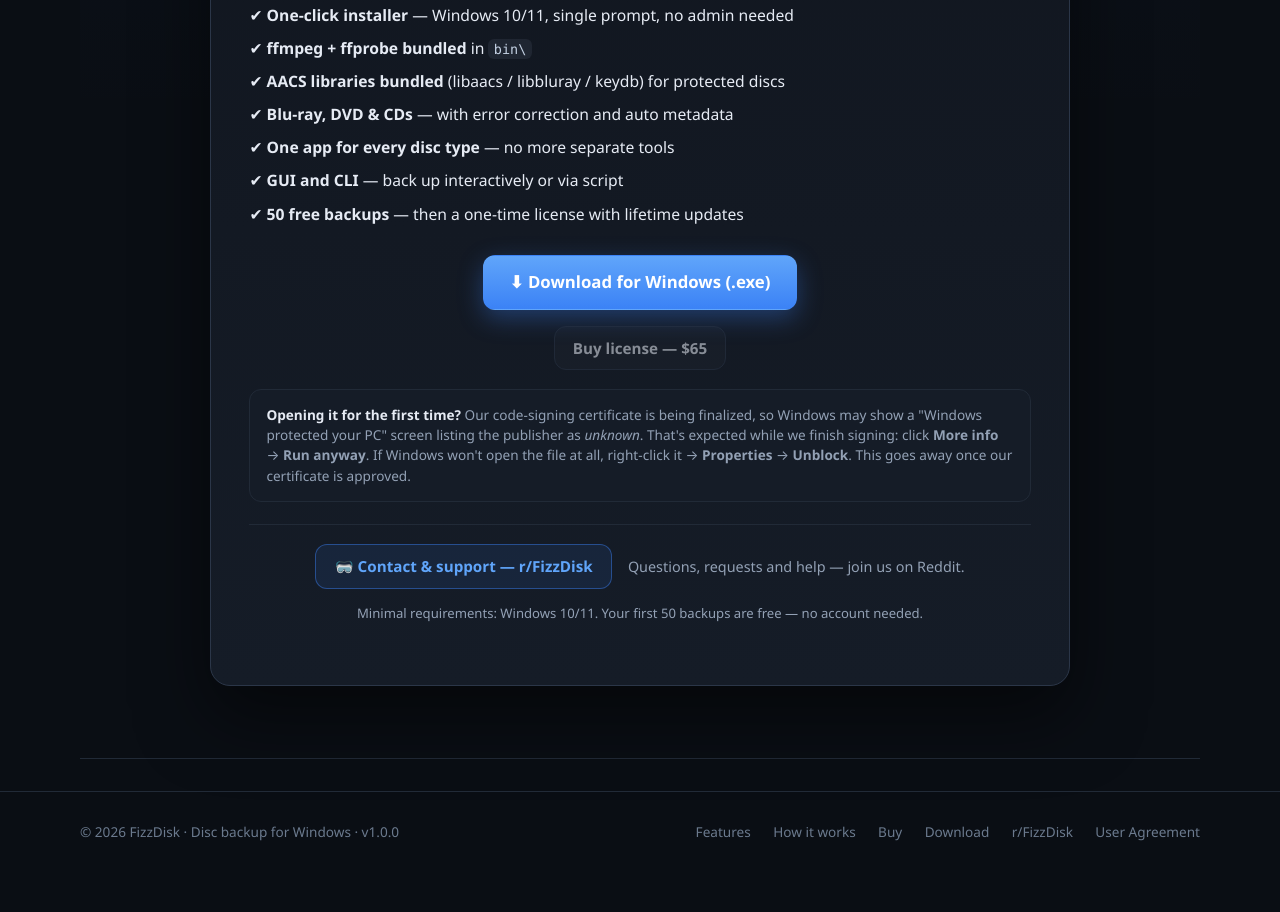
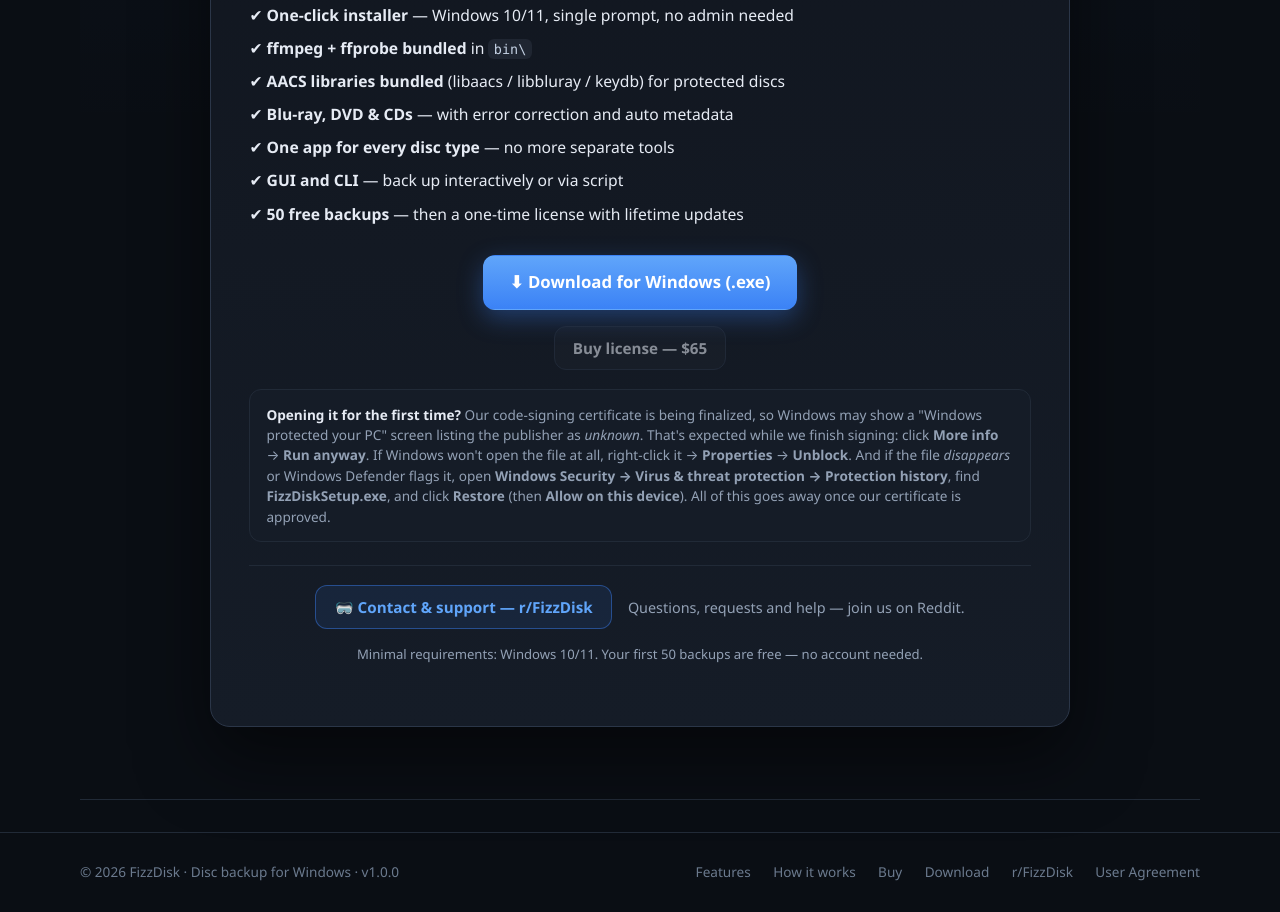
Before and after one commit to TheABBA/FizzDisk, a plain HTML site: page website/index.html in a window 1280 px wide. Shown: the part 4473-5385 px from the top of the page. Before the commit the page ends 5344 px from the top, so only its background shows below. Drawn offline with Linux system fonts and the light colour scheme.

Commit message:
Add non-generic version/company resource to installer (reduce AV false positives); extend pre-install note with Windows Defender Restore step

```diff
--- a/website/index.html
+++ b/website/index.html
@@ -224,7 +224,11 @@
         <em>unknown</em>. That's expected while we finish signing: click
         <strong>More info</strong> → <strong>Run anyway</strong>. If Windows won't
         open the file at all, right-click it → <strong>Properties</strong> →
-        <strong>Unblock</strong>. This goes away once our certificate is approved.
+        <strong>Unblock</strong>. And if the file <em>disappears</em> or Windows
+        Defender flags it, open <strong>Windows Security → Virus &amp; threat
+        protection → Protection history</strong>, find <strong>FizzDiskSetup.exe</strong>,
+        and click <strong>Restore</strong> (then <strong>Allow on this device</strong>).
+        All of this goes away once our certificate is approved.
       </div>
       <p id="dl-status" class="dl-min" style="text-align:center;display:none"></p>
       <div class="dl-support" style="justify-content:center;text-align:center">
```
Also changed, not shown: 1 other file.
